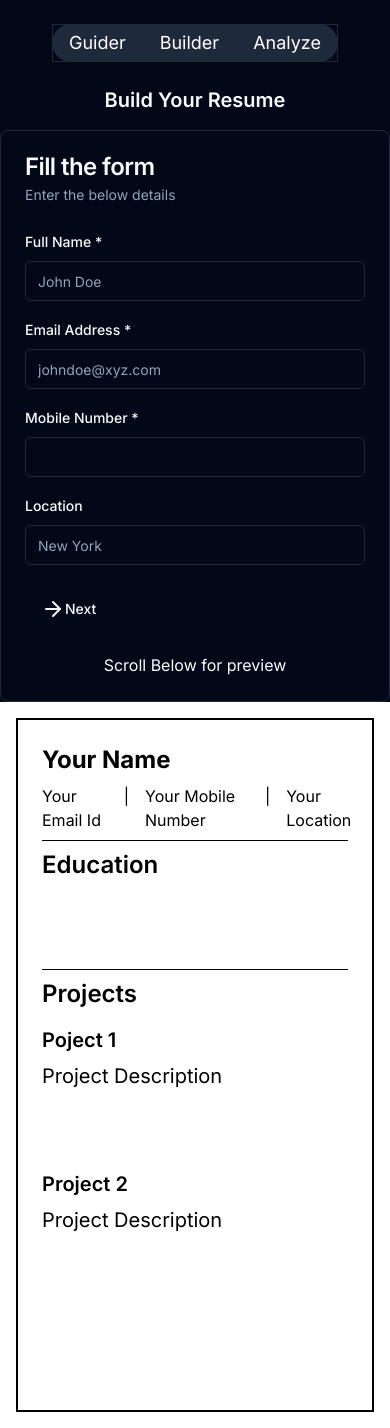
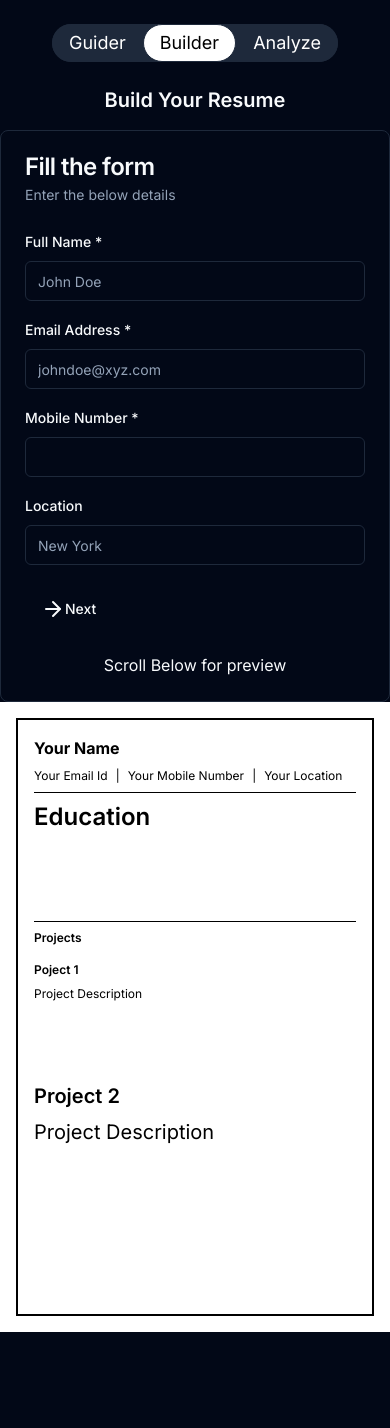
Before and after one commit to Anandprabhu530/Mirthly, a Next.js app: page /resume in a window 390 px wide. After the commit the page ends 1332 px from the top, so only its background shows below. Built offline with nearby package versions, Linux system fonts and the light colour scheme; what react-to-pdf would draw is missing.

Commit message:
Last Deployement Changes

```diff
--- a/app/(dashboard)/guider/page.tsx
+++ b/app/(dashboard)/guider/page.tsx
@@ -31,7 +31,7 @@ export default function Home() {
               Your Carrier Starts Here
             </div>
             <div className="lg:p-8 w-full">
-              <ComboboxAcd setData={setData} />
+              <ComboboxAcd setData={setData} setLoading={setLoading} />
             </div>
           </div>
         </div>
@@ -68,16 +68,16 @@ export default function Home() {
                           </div>
                         </Dialog.Trigger>
                         <Dialog.Portal>
-                          <Dialog.Overlay className="fixed inset-0 bg-black/50" />
-                          <Dialog.Content className="fixed top-1/2 left-1/2 bg-black -translate-x-1/2 -translate-y-1/2 p-4 lg:p-10 rounded-md w-[80%] overflow-auto shadow-md border-2 border-white">
+                          <Dialog.Overlay className="fixed inset-0 bg-black/70" />
+                          <Dialog.Content className="fixed top-1/2 left-1/2 bg-black -translate-x-1/2 -translate-y-1/2 p-4 lg:p-10 rounded-md w-[80%] shadow-md border-2 border-white">
                             <div>
                               <div className="pb-2 text-xl font-semibold">
                                 What is {solodata.jobs}
                               </div>
-                              <div>{solodata.description}</div>
+                              <div className="pb-4">{solodata.description}</div>
                             </div>
-                            <div className="pt-4"></div>
-                            <div className="pb-2 text-xl font-semibold">
+                            <div className="md:contents hidden">
+                              <div className="pb-2 text-xl font-semibold ">
                                 Day to day work as a {solodata.jobs}
                               </div>
                               {solodata.tasks &&
@@ -88,6 +88,7 @@ export default function Home() {
                                     </div>
                                   );
                                 })}
+                            </div>
                             <div className="pt-4">
                               <div className="pb-2 text-xl font-semibold">
                                 Steps to become a {solodata.jobs}
--- a/app/(dashboard)/resume/page.tsx
+++ b/app/(dashboard)/resume/page.tsx
@@ -63,55 +63,60 @@ const Resume = () => {
               />
             </div>
           </div>
+
           <div
             id="pdf_download"
             className="lg:basis-1/2 lg:p-8 p-4 bg-white text-black lg:overflow-auto"
           >
-            <div className=" border-2 border-black h-full p-4">
-              <div className="p-2 font-bold text-2xl">
+            <div className="border-2 border-black h-full p-2 lg:p-4">
+              <div className="p-2 font-bold lg:text-2xl">
                 {data.Fullname.length === 0 ? (
                   <div>Your Name</div>
                 ) : (
                   <div>{data.Fullname}</div>
                 )}
               </div>
-              <div className="flex gap-4 pl-2">
+              <div className="flex gap-2 lg:gap-4 pl-2 lg:text-md text-xs">
                 {data.Email.length === 0 ? (
                   <div>Your Email Id</div>
                 ) : (
-                  <div>{data.Email}</div>
+                  <div className="lg:text-md text-xs">{data.Email}</div>
                 )}
                 <div>|</div>
                 {data.Number.length === 0 ? (
                   <div>Your Mobile Number</div>
                 ) : (
-                  <div>{data.Number}</div>
+                  <div className="lg:text-md text-xs">{data.Number}</div>
                 )}
                 <div>|</div>
                 {data.Location.length !== 0 ? (
                   <div>
-                    <div className="flex gap-4">
-                      <div>{data.Location}</div>
+                    <div className="flex gap-4 lg:text-md text-xs">
+                      <div className="lg:text-md text-xs">{data.Location}</div>
                     </div>
                   </div>
                 ) : (
                   <div>Your Location</div>
                 )}
               </div>
-              <div className="border-b border-black pb-2 mx-2"></div>
+              <div className="border-b border-black pb-2 mx-2 lg:text-md text-xs"></div>
               {data.Education.length != 0 ? (
                 <div>
-                  <div className="p-2 text-2xl font-semibold">Education</div>
-                  <div className="px-2">
+                  <div className="p-2 lg:text-2xl font-semibold lg:text-md text-md">
+                    Education
+                  </div>
+                  <div className="px-2 lg:text-md text-xs">
                     <div className="flex w-full justify-between">
-                      <div className="font-semibold text-lg">
+                      <div className="font-semibold lg:text-lg text-xs">
                         {data.Education}
                       </div>
                       <div>
                         {data.Education_From} - {data.Education_To}
                       </div>
                     </div>
-                    <div className="font-semibold text-lg">{data.Degree}</div>
+                    <div className="font-semibold lg:text-lg text-xs">
+                      {data.Degree}
+                    </div>
                   </div>
                 </div>
               ) : (
@@ -122,20 +127,24 @@ const Resume = () => {
               <div className="border-b border-black pb-2 mx-2"></div>
               {data.Experience_Company.length != 0 && (
                 <div>
-                  <div className="p-2 text-2xl font-semibold">Experience</div>
+                  <div className="p-2 lg:text-2xl font-semibold text-md">
+                    Experience
+                  </div>
                   <div className="px-2">
                     <div className="flex w-full justify-between">
-                      <div className="font-semibold text-lg">
+                      <div className="font-semibold lg:text-lg text-xs">
                         {data.Experience_Company}
                       </div>
-                      <div>
+                      <div className="lg:text-lg text-xs">
                         {data.Experience_From} - {data.Experience_To}
                       </div>
                     </div>
-                    <div className="text-lg font-semibold">
+                    <div className="lg:text-lg text-xs font-semibold">
                       {data.Experience_Role}
                     </div>
-                    <div>{data.Experience_Description}</div>
+                    <div className="lg:text-lg text-xs">
+                      {data.Experience_Description}
+                    </div>
                   </div>
                   <div className="border-b border-black pb-2 mx-2"></div>
                 </div>
@@ -143,11 +152,11 @@ const Resume = () => {
 
               {data.project1.length === 0 ? (
                 <div>
-                  <div className="p-2 text-2xl font-semibold pb-20">
+                  <div className="p-2 lg:text-2xl text-xs font-semibold pb-20">
                     Projects
-                    <div className="text-xl pt-4 font-semibold pb-20">
+                    <div className="lg:text-xl text-xs pt-4 font-semibold pb-20">
                       Poject 1
-                      <div className="font-normal pt-2 text-xl">
+                      <div className="font-normal pt-2 lg:text-xl text-xs">
                         Project Description
                       </div>
                     </div>
@@ -162,20 +171,26 @@ const Resume = () => {
               ) : (
                 <div>
                   <div>
-                    <div className="p-2 text-2xl font-semibold">Projects</div>
+                    <div className="p-2 font-semibold lg:text-2xl">
+                      Projects
+                    </div>
                     <div className="pl-2">
-                      <div className="text-lg font-semibold pb-1">
+                      <div className="lg:text-lg text-xs font-semibold pb-1">
                         {data.project1}
                       </div>
-                      <div>{data.Project1_Description}</div>
+                      <div className="lg:text-lg text-xs">
+                        {data.Project1_Description}
+                      </div>
                     </div>
                   </div>
                   <div>
                     <div className="pl-2 pt-4">
-                      <div className="text-lg font-semibold pb-1">
+                      <div className="lg:text-lg text-xs font-semibold pb-1">
                         {data.project2}
                       </div>
-                      <div>{data.Project2_Description}</div>
+                      <div className="lg:text-lg text-xs">
+                        {data.Project2_Description}
+                      </div>
                     </div>
                   </div>
                 </div>
--- a/components/ComboboxAcd.tsx
+++ b/components/ComboboxAcd.tsx
@@ -42,14 +42,16 @@ const FormSchema = z.object({
   }),
 });
 
-export function ComboboxAcd({ setData }) {
+export function ComboboxAcd({ setData, setLoading }: any) {
   const form = useForm<z.infer<typeof FormSchema>>({
     resolver: zodResolver(FormSchema),
   });
 
   const onSubmit = async (data: z.infer<typeof FormSchema>) => {
+    setLoading(true);
     const res = await analyze_data(data);
     setData(res);
+    setLoading(false);
   };
 
   return (
--- a/components/Navbar.tsx
+++ b/components/Navbar.tsx
@@ -1,6 +1,16 @@
+"use client";
+
+import { cn } from "@/lib/utils";
 import Link from "next/link";
+import { usePathname } from "next/navigation";
+import { useState } from "react";
 
 const Navbar = () => {
+  const pathname = usePathname();
+  const [toggle, setToggle] = useState(pathname);
+  const handleclick = (href: string) => {
+    setToggle(href);
+  };
   return (
     <div className="flex justify-center">
       <div className=" w-fit bg-slate-800 rounded-full">
@@ -10,22 +20,31 @@ const Navbar = () => {
         <div className="text-black w-fit flex justify-center">
           <Link
             href="/guider"
-            className="border hover:bg-white hover:text-black hover:rounded-full cursor-pointer text-lg text-white px-4 py-1 rounded-full+
-                    "
+            onClick={() => handleclick("/guider")}
+            className={cn(
+              "border hover:bg-white hover:text-black hover:rounded-full cursor-pointer text-lg text-white px-4 py-1 rounded-full",
+              toggle === "/guider" && "bg-white text-black"
+            )}
           >
             Guider
           </Link>
           <Link
             href="/resume"
-            className="border hover:bg-white hover:text-black hover:rounded-full cursor-pointer text-lg text-white px-4 py-1 rounded-full+
-                    "
+            onClick={() => handleclick("/resume")}
+            className={cn(
+              "border hover:bg-white hover:text-black hover:rounded-full cursor-pointer text-lg text-white px-4 py-1 rounded-full",
+              toggle === "/resume" && "bg-white text-black"
+            )}
           >
             Builder
           </Link>
           <Link
             href="/analyze"
-            className="border hover:bg-white hover:text-black hover:rounded-full cursor-pointer text-lg text-white px-4 py-1 rounded-full+
-                    "
+            onClick={() => handleclick("/analyze")}
+            className={cn(
+              "border hover:bg-white hover:text-black hover:rounded-full cursor-pointer text-lg text-white px-4 py-1 rounded-full",
+              toggle === "/analyze" && "bg-white text-black"
+            )}
           >
             Analyze
           </Link>
```
Lines whose indentation alone changed are shown as unchanged.
